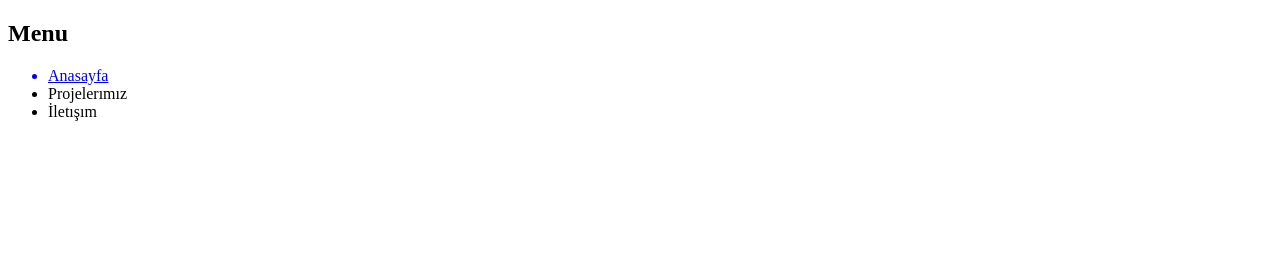
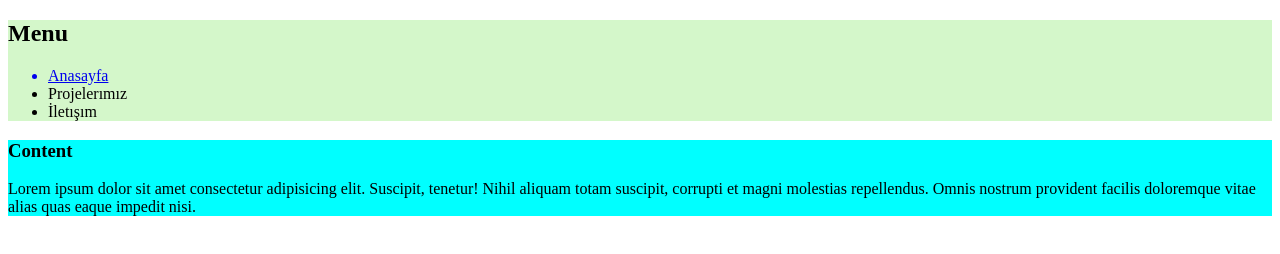
Before and after one commit to atakandoralp/WebsiteDersleri, a plain HTML site: page Ders2/index.html in a window 1280 px wide. Drawn offline with Linux system fonts and the light colour scheme.

Commit message:
Inline css ve internal css yapıldı

```diff
--- a/Ders2/index.html
+++ b/Ders2/index.html
@@ -5,9 +5,18 @@
     <meta http-equiv="X-UA-Compatible" content="IE=edge">
     <meta name="viewport" content="width=device-width, initial-scale=1.0">
     <title>Atakan Doralp</title>
+
+    <style>
+
+        .icerik{
+            background-color: aqua;
+        }
+
+    </style>
 </head>
 <body>
 
+    <div style = "background-color: rgba(149, 236, 122, 0.4);"  >
         <h2>Menu</h2>
 
         <ul>
@@ -18,5 +27,13 @@
 
         </ul>
 
+    </div>
+
+    <div class="icerik" >
+        <h3> Content </h3>
+
+        <p> Lorem ipsum dolor sit amet consectetur adipisicing elit. Suscipit, tenetur! Nihil aliquam totam suscipit, corrupti et magni molestias repellendus. Omnis nostrum provident facilis doloremque vitae alias quas eaque impedit nisi.</p>
+
+    </div>
 </body>
 </html>
```
Lines whose indentation alone changed are shown as unchanged.
